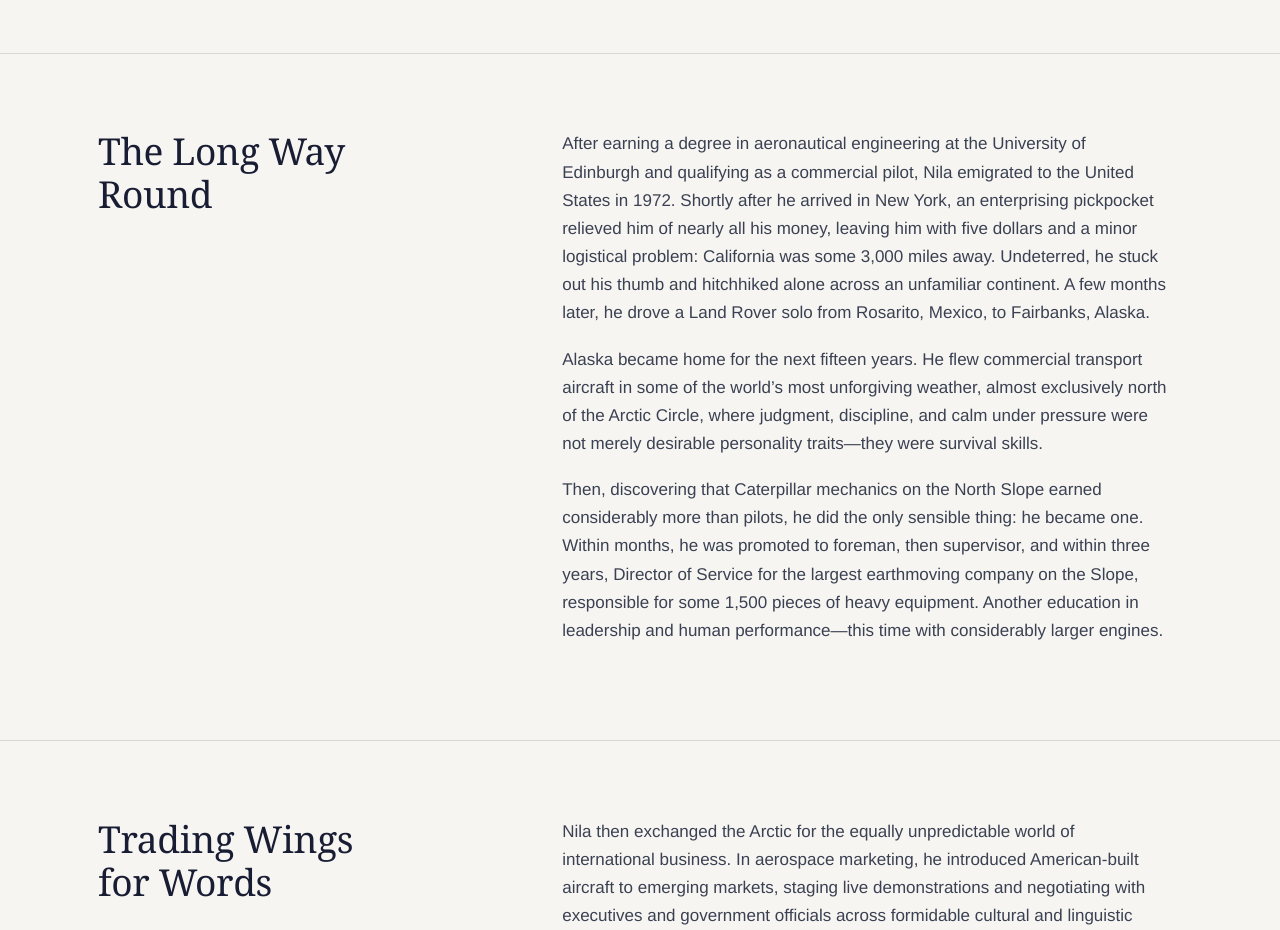
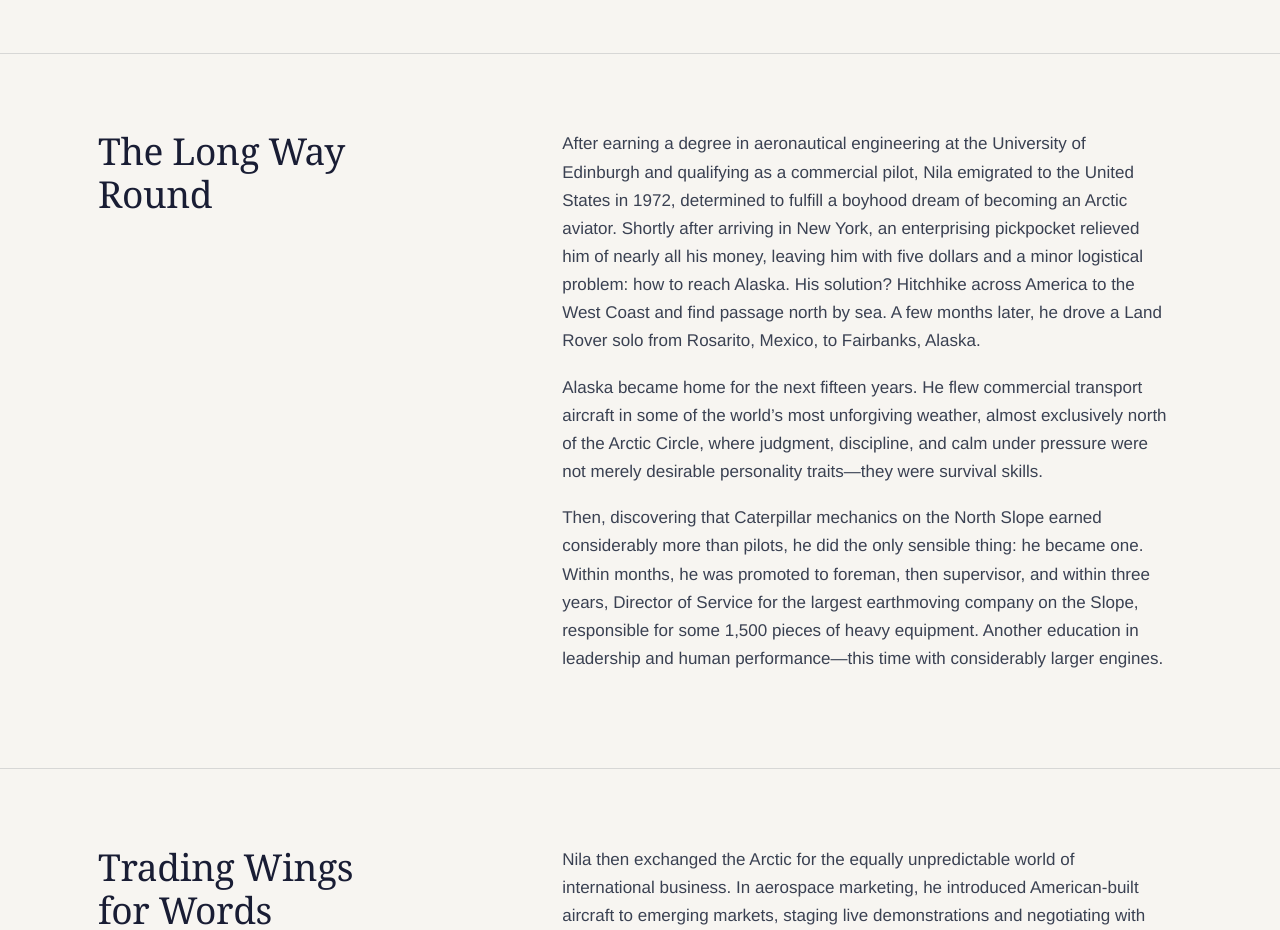
Before and after one commit to LoomTech/omnicom-website, a plain HTML site: page about.html in a window 1280 px wide. Shown: the part 1220-2150 px from the top of the page. Drawn offline with Linux system fonts and the light colour scheme; a web font is replaced by a local one.

Commit message:
About: update opening paragraph of The Long Way Round
Co-Authored-By: Claude Opus 5.5 <noreply@anthropic.com>

```diff
--- a/about.html
+++ b/about.html
@@ -64,7 +64,7 @@
   <div class="wrap">
     <div class="about-side"><h2 id="long-way">The Long Way Round</h2></div>
     <div class="about-body">
-      <p>After earning a degree in aeronautical engineering at the University of Edinburgh and qualifying as a commercial pilot, Nila emigrated to the United States in 1972. Shortly after he arrived in New York, an enterprising pickpocket relieved him of nearly all his money, leaving him with five dollars and a minor logistical problem: California was some 3,000 miles away. Undeterred, he stuck out his thumb and hitchhiked alone across an unfamiliar continent. A few months later, he drove a Land Rover solo from Rosarito, Mexico, to Fairbanks, Alaska.</p>
+      <p>After earning a degree in aeronautical engineering at the University of Edinburgh and qualifying as a commercial pilot, Nila emigrated to the United States in 1972, determined to fulfill a boyhood dream of becoming an Arctic aviator. Shortly after arriving in New York, an enterprising pickpocket relieved him of nearly all his money, leaving him with five dollars and a minor logistical problem: how to reach Alaska. His solution? Hitchhike across America to the West Coast and find passage north by sea. A few months later, he drove a Land Rover solo from Rosarito, Mexico, to Fairbanks, Alaska.</p>
       <p>Alaska became home for the next fifteen years. He flew commercial transport aircraft in some of the world&rsquo;s most unforgiving weather, almost exclusively north of the Arctic Circle, where judgment, discipline, and calm under pressure were not merely desirable personality traits&#8288;&mdash;&#8288;they were survival skills.</p>
       <p>Then, discovering that Caterpillar mechanics on the North Slope earned considerably more than pilots, he did the only sensible thing: he became one. Within months, he was promoted to foreman, then supervisor, and within three years, Director of Service for the largest earthmoving company on the Slope, responsible for some 1,500 pieces of heavy equipment. Another education in leadership and human performance&#8288;&mdash;&#8288;this time with considerably larger engines.</p>
     </div>
```
